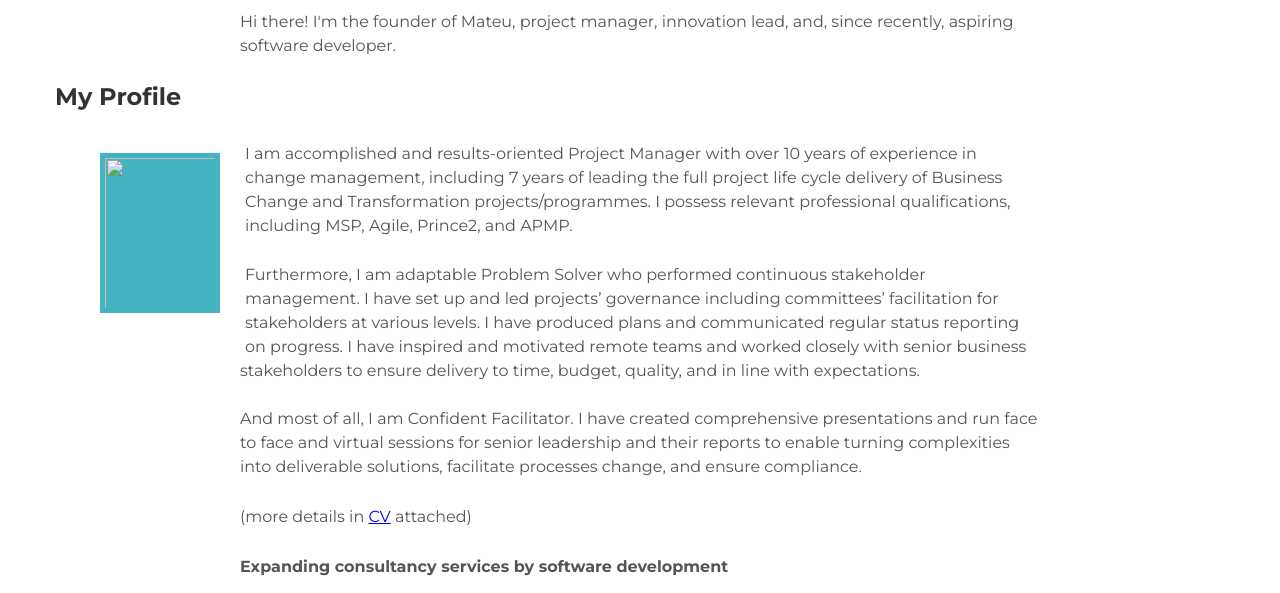
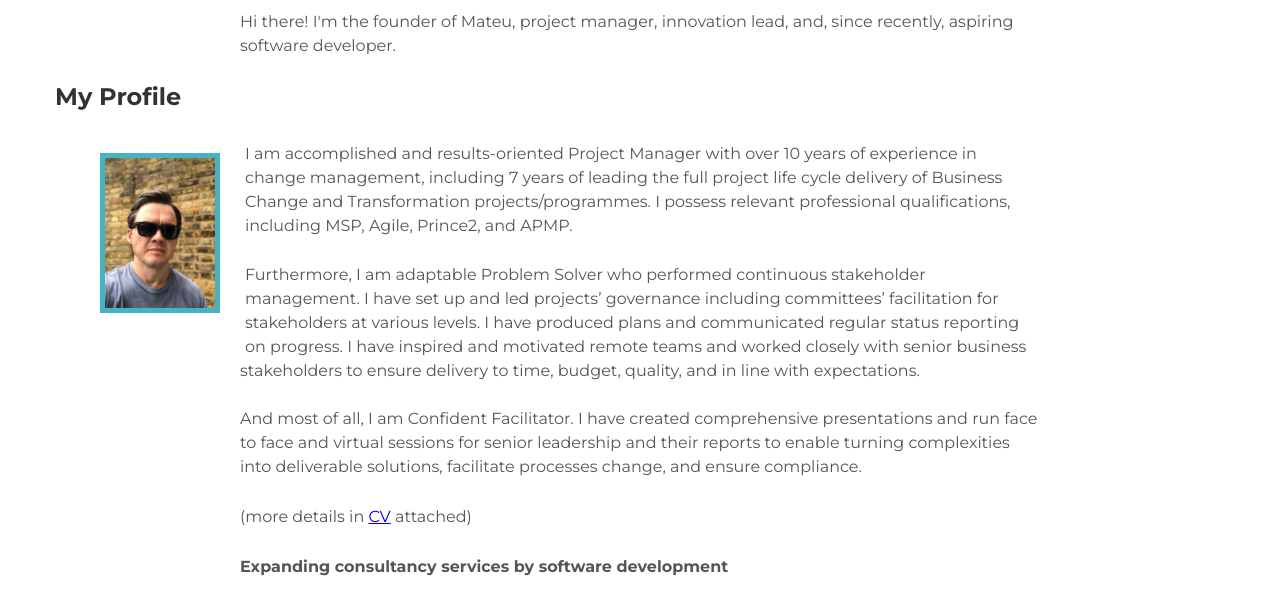
Before and after one commit to KonradM-dot/MAT.github.io, a plain HTML site: page about.html in a window 1280 px wide. Shown: the part 207-800 px from the top of the page. Drawn offline with Linux system fonts and the light colour scheme; files whose address does not match are found by name.

Commit message:
Update about.html

```diff
--- a/about.html
+++ b/about.html
@@ -31,7 +31,7 @@
   <div class="container">
     <div class="post">
       <div class="post-author">
-      <div><img id="photo-author" src="img/IMG_4513.jpg"></div><br>
+      <div><img id="photo-author" src="IMG_4513.jpg"></div><br>
       </div>
       <p>I am accomplished and results-oriented Project Manager with over 10 years of experience in change management, including 7 years of leading the full project life cycle delivery of Business Change and Transformation projects/programmes. I possess relevant professional qualifications, including MSP, Agile, Prince2, and APMP.</p><br>
       <p>Furthermore, I am adaptable Problem Solver who performed continuous stakeholder management. I have set up and led projects’ governance including committees’ facilitation for stakeholders at various levels. I have produced plans and communicated regular status reporting on progress. I have inspired and motivated remote teams and worked closely with senior business stakeholders to ensure delivery to time, budget, quality, and in line with expectations.<p><br>
```
